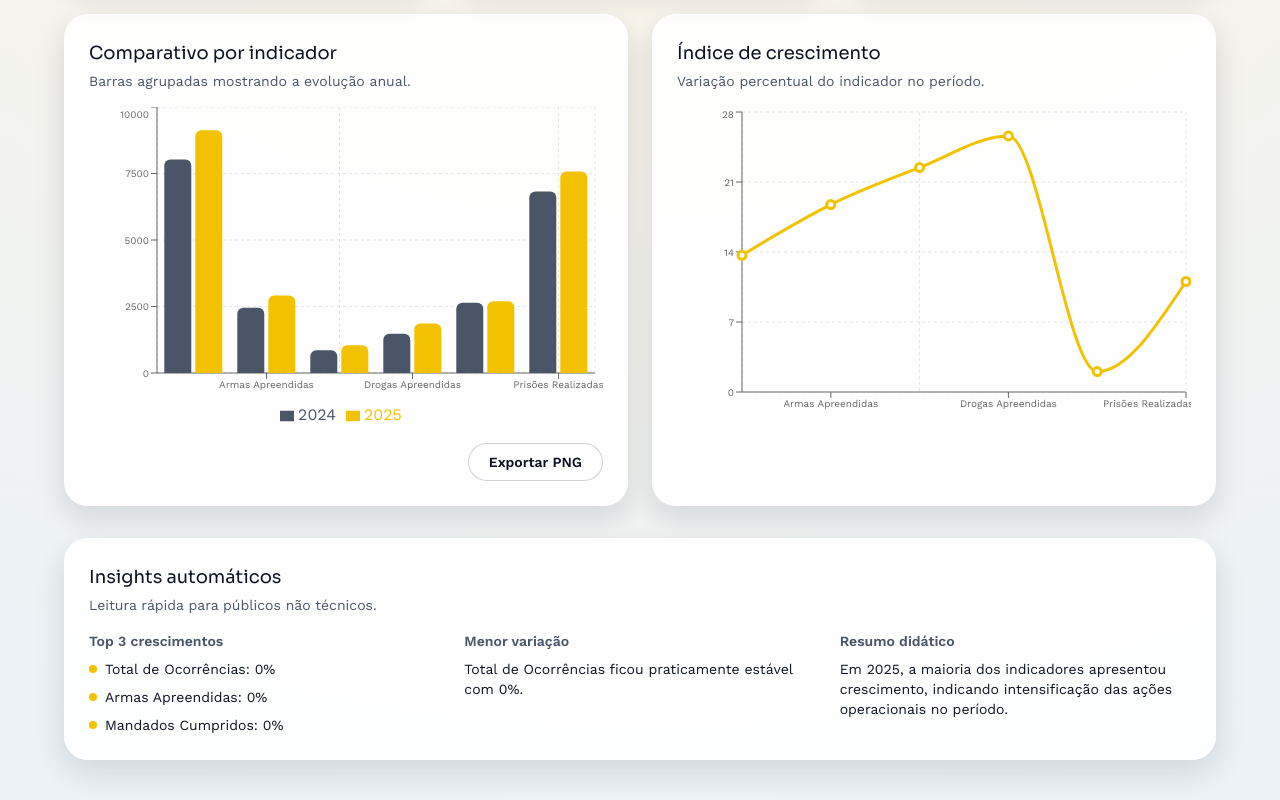
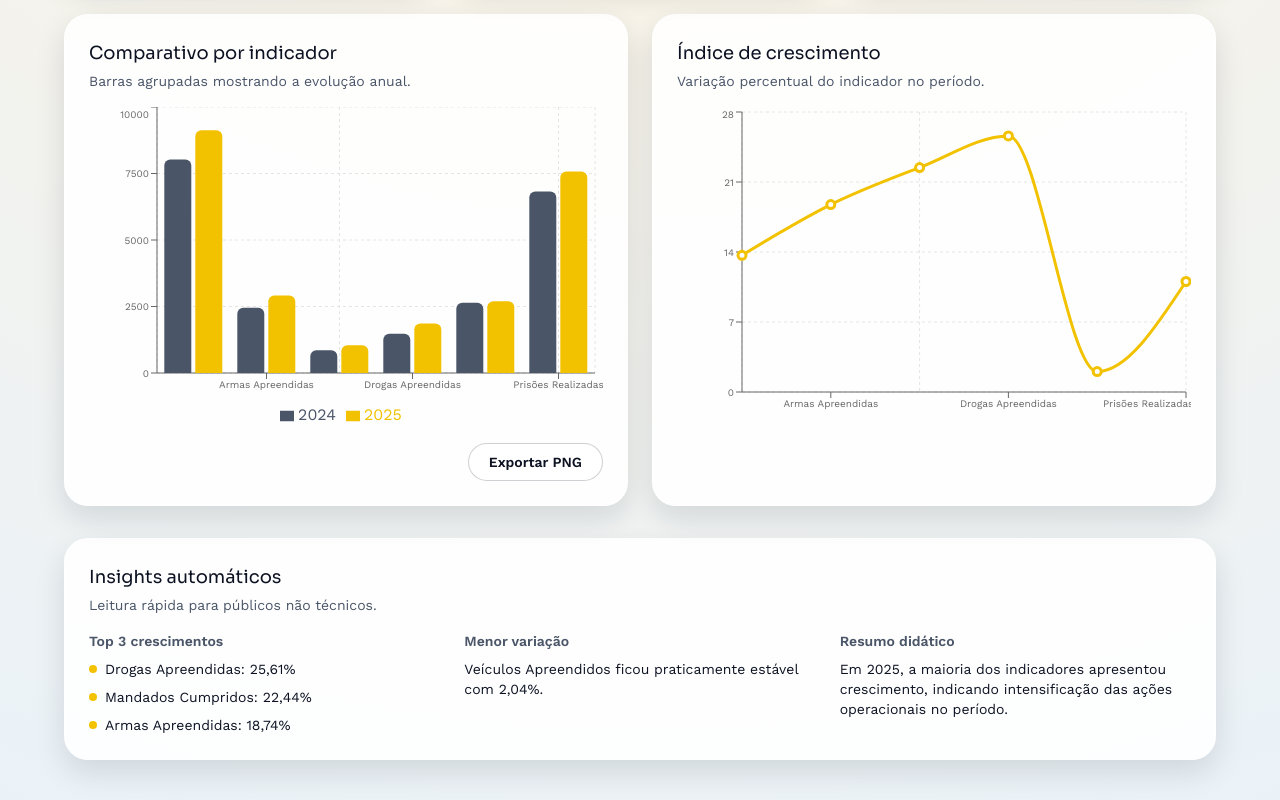
Before and after one commit to abraaorosal/estatistica24_25_CPRaio, a Next.js app: page / in a window 1280 px wide. Shown: the part 780-1580 px from the top of the page. Built offline with nearby package versions, Linux system fonts and the light colour scheme.

Commit message:
Configure basePath for GitHub Pages and fix insights

```diff
--- a/app/page.tsx
+++ b/app/page.tsx
@@ -219,7 +219,16 @@ export default function Home() {
     }));
   }, [kpiData]);
 
-  const insights = useMemo(() => buildInsights(growthChartData), [growthChartData]);
+  const insights = useMemo(
+    () =>
+      buildInsights(
+        growthChartData.map((item) => ({
+          name: item.name,
+          percent: item.crescimento
+        }))
+      ),
+    [growthChartData]
+  );
 
   const rankingRows = rankings[rankingTab] || [];
 
--- a/next.config.js
+++ b/next.config.js
@@ -1,7 +1,11 @@
 /** @type {import('next').NextConfig} */
+const repo = "estatistica24_25_CPRaio";
+
 const nextConfig = {
   reactStrictMode: true,
-  output: "export"
+  output: "export",
+  basePath: `/${repo}`,
+  assetPrefix: `/${repo}/`
 };
 
 module.exports = nextConfig;
```
